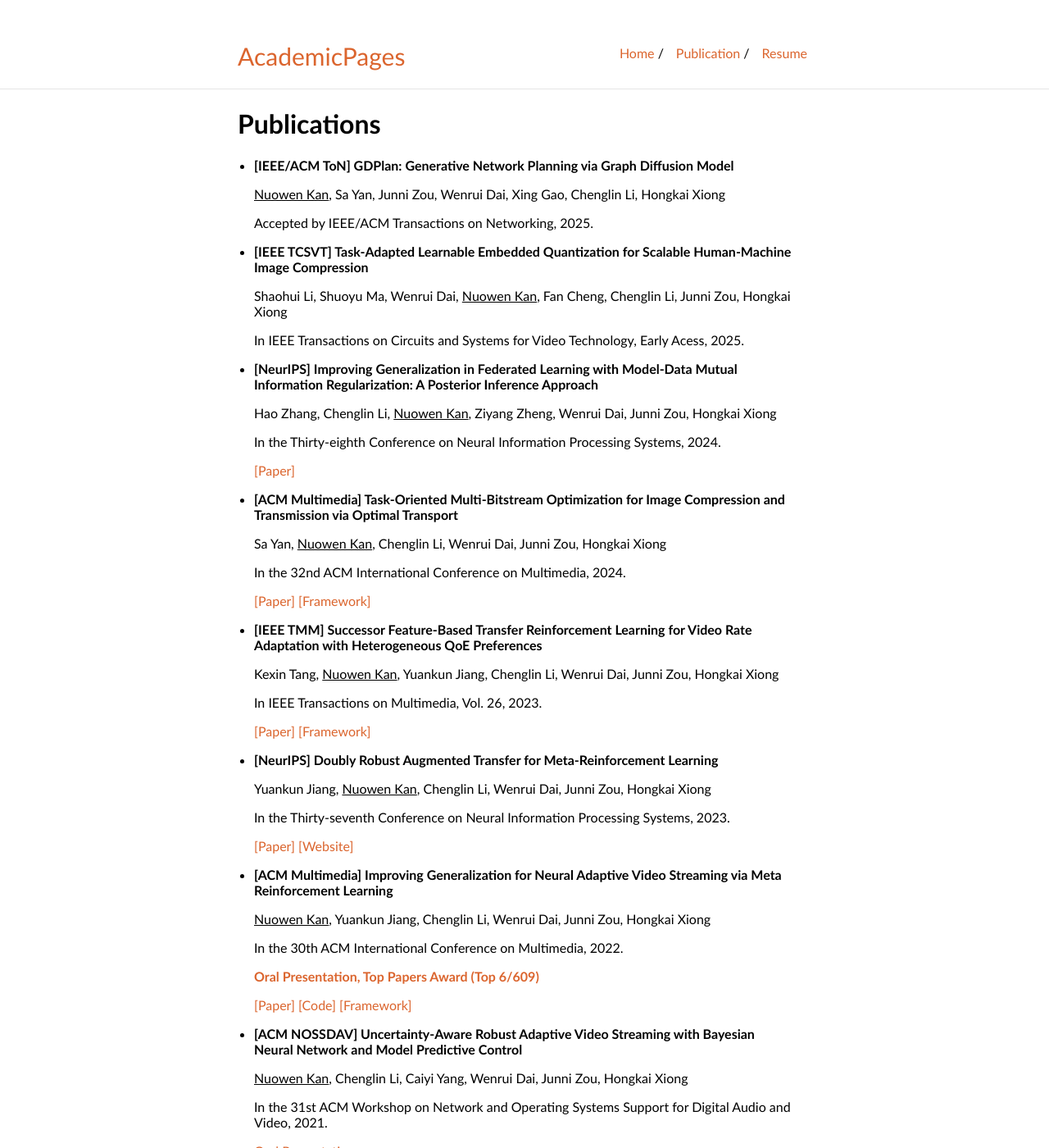
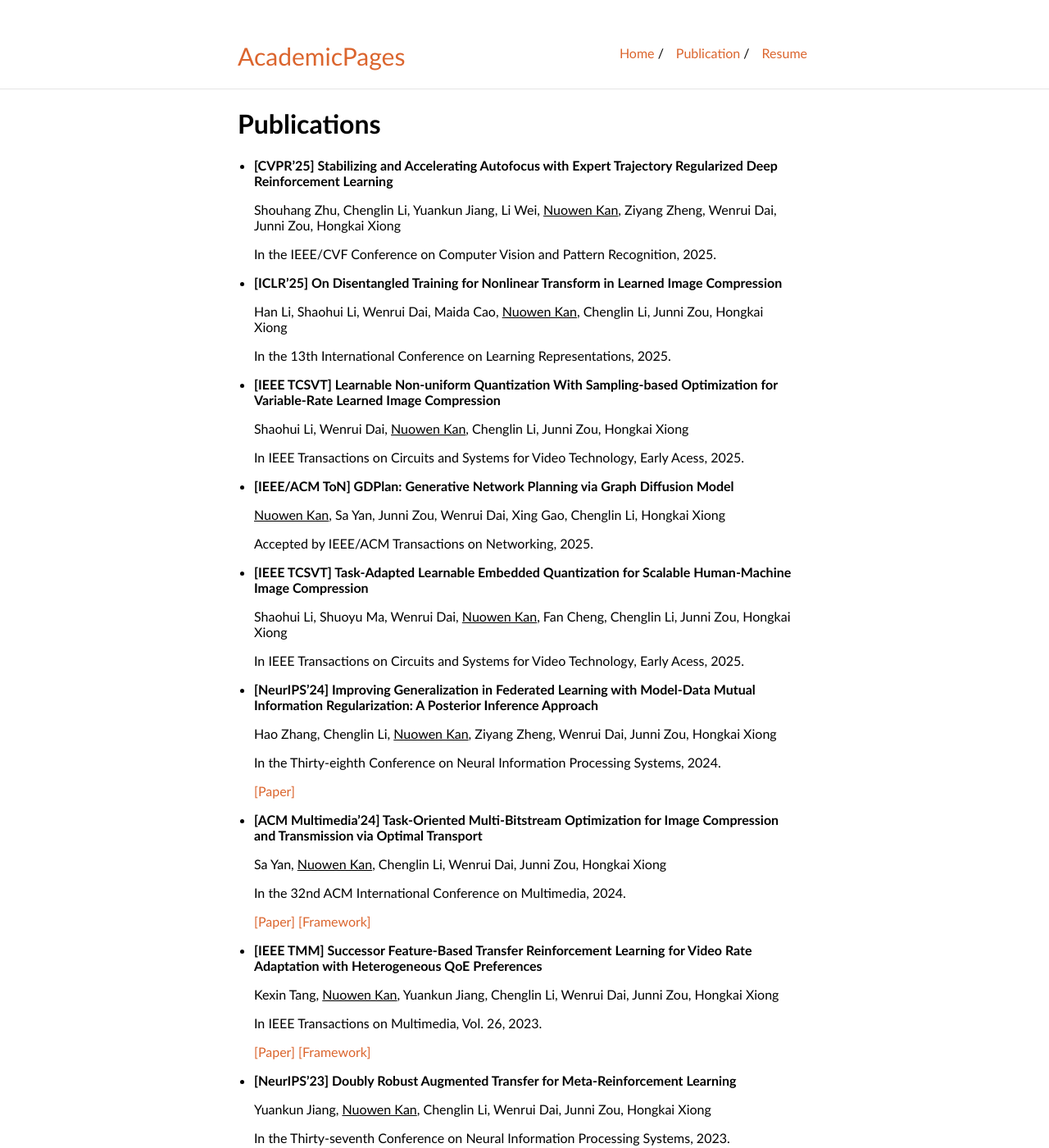
Before and after one commit to confiwent/AcademicPages, a Jekyll site: the page built from publication.md, in a window 1280 px wide and 1400 px high. Shown: the whole window at 82% size. Built offline with Jekyll 4.4.1, drawn with Linux system fonts in a browser that asks for light colours; our own code applies the rules of GitHub Pages for plain Markdown files; some of the changed text lies outside the part shown.

Commit message:
update icml icme cvpr iclr

```diff
--- a/publication.md
+++ b/publication.md
@@ -1,4 +1,22 @@
 # Publications
+- **[CVPR'25] Stabilizing and Accelerating Autofocus with Expert Trajectory Regularized Deep Reinforcement Learning**
+
+  Shouhang Zhu, Chenglin Li, Yuankun Jiang, Li Wei, <u>Nuowen Kan</u>, Ziyang Zheng, Wenrui Dai, Junni Zou, Hongkai Xiong
+
+  In the IEEE/CVF Conference on Computer Vision and Pattern Recognition, 2025.
+
+- **[ICLR'25] On Disentangled Training for Nonlinear Transform in Learned Image Compression**
+
+  Han Li, Shaohui Li, Wenrui Dai, Maida Cao, <u>Nuowen Kan</u>, Chenglin Li, Junni Zou, Hongkai Xiong
+
+  In the 13th International Conference on Learning Representations, 2025.
+
+- **[IEEE TCSVT] Learnable Non-uniform Quantization With Sampling-based Optimization for Variable-Rate Learned Image Compression**
+
+  Shaohui Li, Wenrui Dai, <u>Nuowen Kan</u>, Chenglin Li, Junni Zou, Hongkai Xiong
+
+  In IEEE Transactions on Circuits and Systems for Video Technology, Early Acess, 2025.
+
 - **[IEEE/ACM ToN] GDPlan: Generative Network Planning via Graph Diffusion Model**
 
   <u>Nuowen Kan</u>, Sa Yan, Junni Zou, Wenrui Dai, Xing Gao, Chenglin Li, Hongkai Xiong
@@ -11,7 +29,7 @@
 
   In IEEE Transactions on Circuits and Systems for Video Technology, Early Acess, 2025.
 
-- **[NeurIPS] Improving Generalization in Federated Learning with Model-Data Mutual Information Regularization: A Posterior Inference Approach**
+- **[NeurIPS'24] Improving Generalization in Federated Learning with Model-Data Mutual Information Regularization: A Posterior Inference Approach**
 
   Hao Zhang, Chenglin Li, <u>Nuowen Kan</u>, Ziyang Zheng, Wenrui Dai, Junni Zou, Hongkai Xiong
 
@@ -19,7 +37,7 @@
 
   [\[Paper\]](https://openreview.net/forum?id=6lx34fpanw)
 
-- **[ACM Multimedia] Task-Oriented Multi-Bitstream Optimization for Image Compression and Transmission via Optimal Transport**
+- **[ACM Multimedia'24] Task-Oriented Multi-Bitstream Optimization for Image Compression and Transmission via Optimal Transport**
 
     Sa Yan, <u>Nuowen Kan</u>, Chenglin Li, Wenrui Dai, Junni Zou, Hongkai Xiong
 
@@ -35,7 +53,7 @@
 
     [\[Paper\]](https://ieeexplore.ieee.org/document/10314007) [\[Framework\]](pic/tmm23.png)
 
-- **[NeurIPS] Doubly Robust Augmented Transfer for Meta-Reinforcement Learning**
+- **[NeurIPS'23] Doubly Robust Augmented Transfer for Meta-Reinforcement Learning**
 
   Yuankun Jiang, <u>Nuowen Kan</u>, Chenglin Li, Wenrui Dai, Junni Zou, Hongkai Xiong
 
```
Also changed, not shown: other parts of publication.md (+5 -5 lines), index.md (+8 -0 lines).
